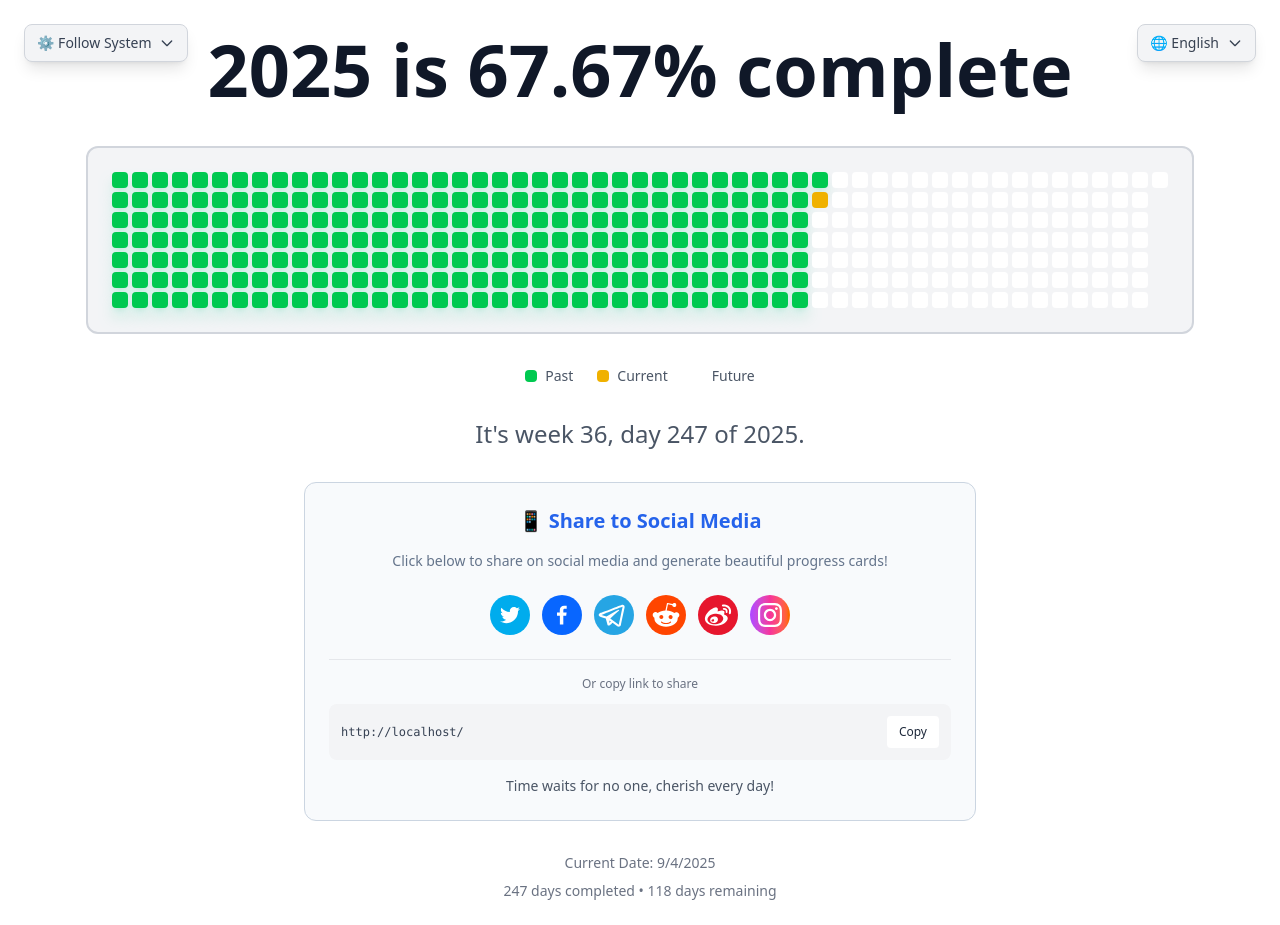
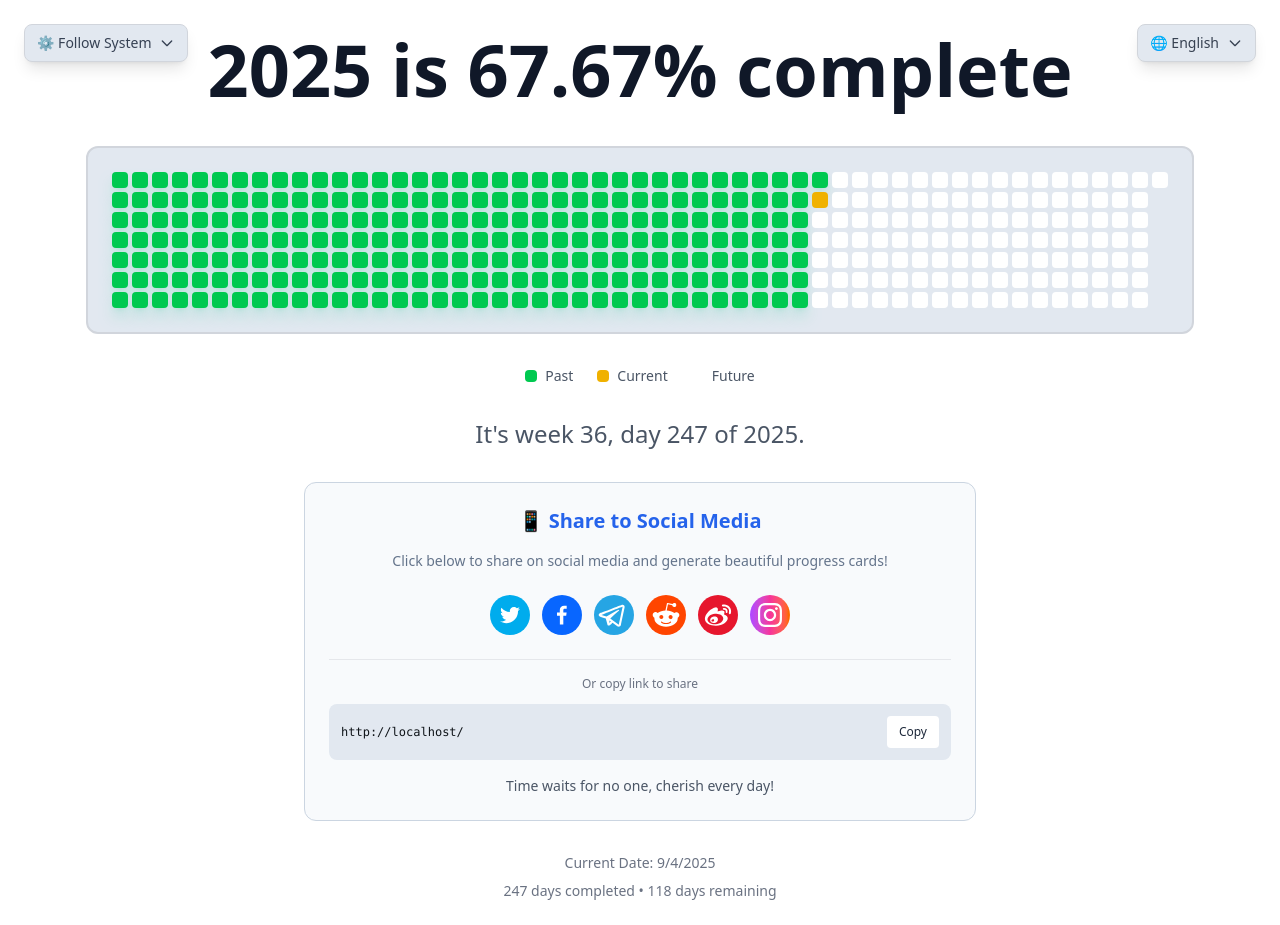
Before and after one commit to cholf5/year-progress, a Next.js app: page / in a window 1280 px wide. Built offline with nearby package versions, Linux system fonts and the light colour scheme.

Commit message:
Enhance light theme styling: optimize progress bar background, unify copy container background, and adjust URL colors for better visibility

```diff
--- a/src/app/globals.css
+++ b/src/app/globals.css
@@ -93,6 +93,11 @@
 :not(.dark) .bg-gray-300,
 :not(.dark) .bg-gray-600 {
   background-color: #ffffff !important; /* Future方块用纯白色 */
+}
+
+/* 亮色主题进度条背景优化 */
+:not(.dark) .bg-gray-100:not(.copy-container) {
+  background-color: #e2e8f0 !important; /* 更深的背景让白色Future方块更清晰 */
 }
 
 /* 所有文字颜色的覆盖 */
@@ -214,26 +219,35 @@ html.dark div[class*="bg-gray-100"]:not(.copy-container) {
 
 /* 复制容器样式 */
 .copy-container {
-  background-color: #f3f4f6;
+  background-color: #e2e8f0; /* 与进度条背景一致的深色背景 */
 }
 
 .dark .copy-container {
   background-color: #1e2939 !important; /* 恢复复制容器的背景色 */
 }
 
+/* URL文字颜色 */
+.copy-container span {
+  color: #0f1419 !important; /* 亮色主题下的URL改为白色 */
+}
+
+.dark .copy-container span {
+  color: #ffffff !important; /* 暗色主题下的URL颜色改为白色 */
+}
+
 :root,
 .light {
-  /* 明亮主题变量 - 真正的浅色模式 */
-  --background: #ffffff;
+  /* 明亮主题变量 - 更柔和的浅色模式 */
+  --background: #f8fafc; /* 更柔和的背景色，不那么刺眼 */
   --foreground: #1f2937;
-  --card-bg: #f9fafb;
-  --card-border: #e5e7eb;
-  --text-muted: #6b7280;
-  --text-primary: #111827;
+  --card-bg: #f1f5f9; /* 稍微深一点的卡片背景 */
+  --card-border: #e2e8f0;
+  --text-muted: #64748b;
+  --text-primary: #0f172a;
   --progress-past: #10b981;
   --progress-current: #f59e0b;
   --progress-future: #d1d5db;
-  --hover-bg: #f3f4f6;
+  --hover-bg: #e2e8f0; /* 稍微深一点的悬停背景 */
   --shadow-color: rgba(0, 0, 0, 0.1);
 }
 
```
